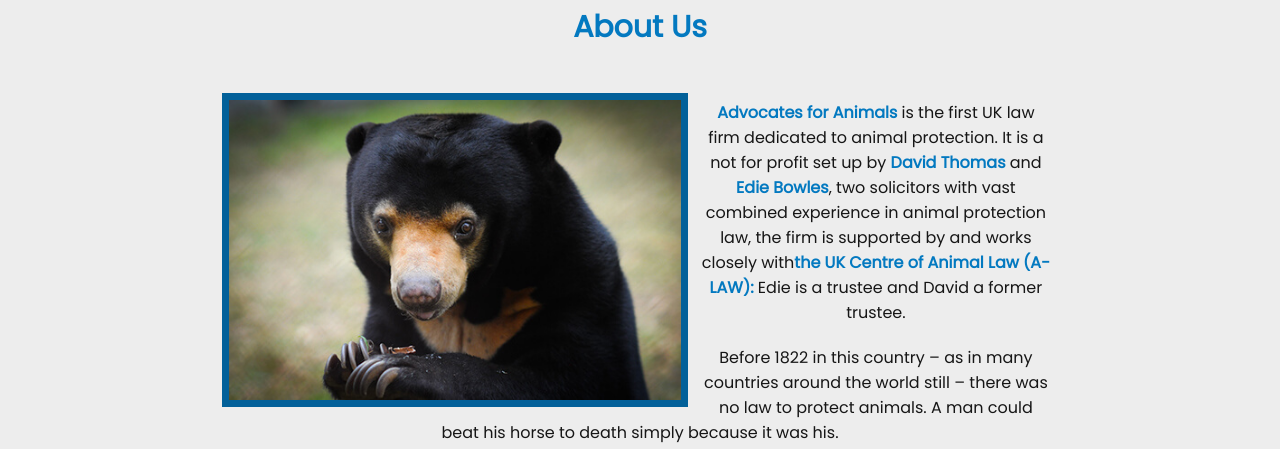
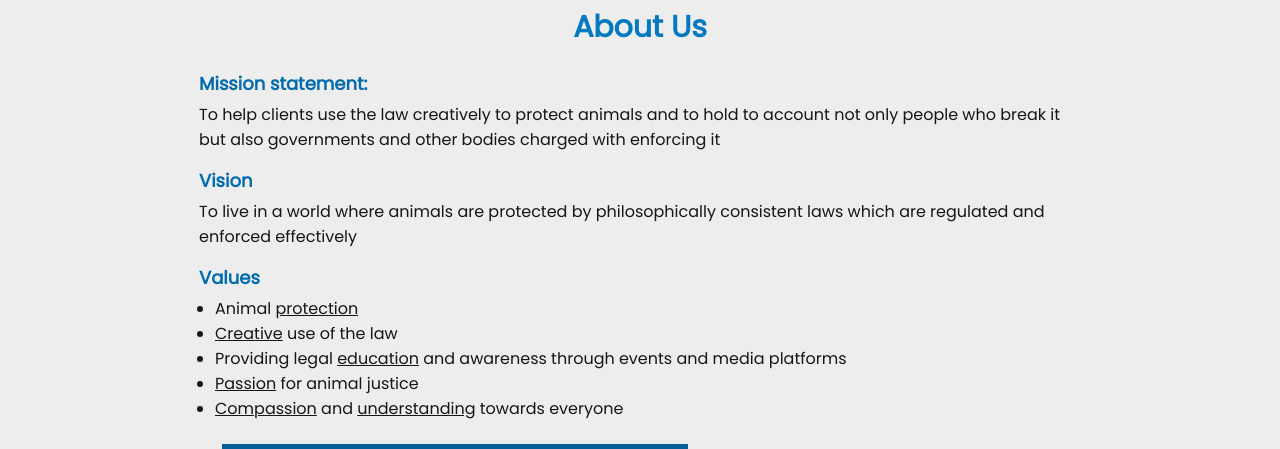
Before and after one commit to bhoang93/advocates-for-animals, a React (Create React App) app: page /about in a window 1280 px wide. Shown: the part 231-680 px from the top of the page. Built offline with nearby package versions, Linux system fonts and the light colour scheme; no server answers.

Commit message:
added mission statement

```diff
--- a/src/Pages/AboutUs.js
+++ b/src/Pages/AboutUs.js
@@ -97,6 +97,51 @@ class AboutUs extends React.Component {
         <h2 className="sub-heading">About Us</h2>
         {this.state.currentProfile === null && (
           <>
+            <div className="aboutus__mission-statement">
+              <h3 className="aboutus__mission-statement--heading">
+                Mission statement:
+              </h3>
+
+              <p className="aboutus__mission-statement--body">
+                To help clients use the law creatively to protect animals and to
+                hold to account not only people who break it but also
+                governments and other bodies charged with enforcing it
+              </p>
+
+              <h3 className="aboutus__mission-statement--heading">Vision</h3>
+
+              <p className="aboutus__mission-statement--body">
+                To live in a world where animals are protected by
+                philosophically consistent laws which are regulated and enforced
+                effectively
+              </p>
+
+              <h3 className="aboutus__mission-statement--heading">Values</h3>
+              <ul className="aboutus__mission-statement--list">
+                <li>
+                  Animal <span>protection</span>
+                </li>
+
+                <li>
+                  <span>Creative</span> use of the law
+                </li>
+
+                <li>
+                  {" "}
+                  Providing legal <span>education</span> and awareness through
+                  events and media platforms
+                </li>
+
+                <li>
+                  <span>Passion</span> for animal justice
+                </li>
+
+                <li>
+                  <span>Compassion</span> and <span>understanding</span> towards
+                  everyone{" "}
+                </li>
+              </ul>
+            </div>
             <div className="aboutus__content">
               <img
                 className="aboutus__content--image"
--- a/src/Pages/Contact.js
+++ b/src/Pages/Contact.js
@@ -10,7 +10,7 @@ const Contact = () => {
       <a className="contact__link" href="tel:07838926678">
         <div className="contact__block">
           <img src={phone} className="contact__block--img" alt="phone" />
-          <p className="contact__link--text">07838926678</p>
+          <p className="contact__link--text"> (+44) 07838926678</p>
         </div>
       </a>
       <a className="contact__link" href="mailto:info@advocates-for-animals.com">
--- a/src/Pages/News.js
+++ b/src/Pages/News.js
@@ -9,9 +9,12 @@ const News = ({ posts }) => {
     <div>
       <h2 className="sub-heading">Blog</h2>
       <p className="news-blog-text">
-        Thank you everyone who has contributed to our blog! Please note these
-        articles do not necessarily reflect the views of Advocates for Animals.
-        If you are interested in writing a blog please email{" "}
+        TThank you everyone who has contributed to our blog! Please note these
+        articles represent the views of the author and not necessarily those of
+        Advocates for Animals. They are not intended as advice for particular
+        situations. Advocates for Animals would be happy to advise if you think
+        we may be able to help. If you are interested in writing a blog please
+        email{" "}
         <a
           className="news-blog-link"
           href="mailto:info@advocates-for-animals.com"
--- a/src/Sass/Pages/AboutUs.scss
+++ b/src/Sass/Pages/AboutUs.scss
@@ -3,6 +3,32 @@
   flex-direction: column;
   align-items: center;
   animation: slideInLeft 0.8s ease;
+
+  &__mission-statement {
+    width: 70%;
+    text-align: left;
+
+    &--heading {
+      font-size: 1.8rem;
+      margin-bottom: 0.5rem;
+      color: $main-color4;
+    }
+
+    &--body {
+      font-size: 1.6rem;
+      margin-bottom: 1.5rem;
+    }
+
+    &--list {
+      margin-left: 1.6rem;
+      & li {
+        font-size: 1.6rem;
+        & span {
+          text-decoration: underline;
+        }
+      }
+    }
+  }
 
   &__goBack {
     animation: fadeIn 3s ease;
```
